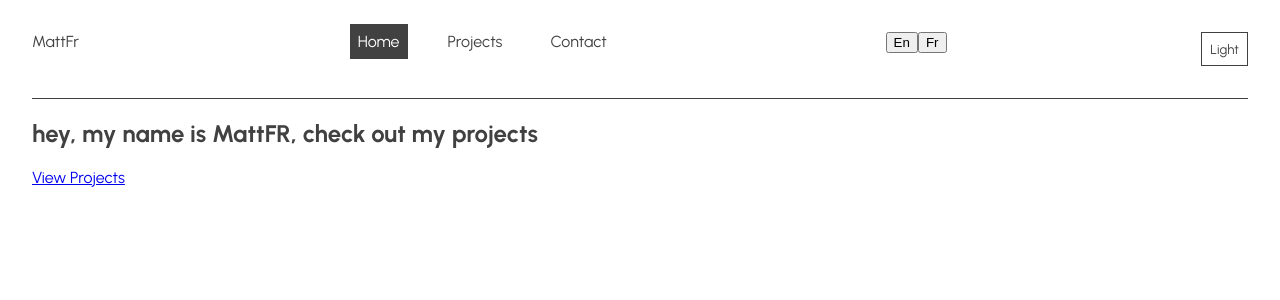
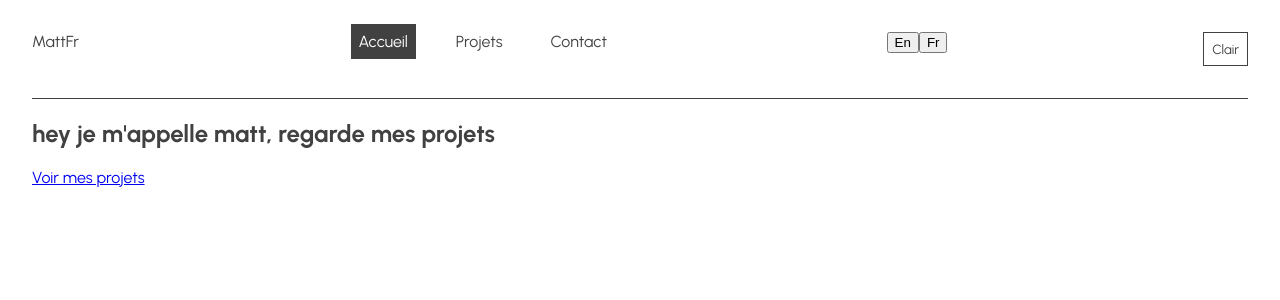
Before and after one commit to Matt-Fr/portfolio, a React (Create React App) app: page / in a window 1280 px wide. Shown: the top 300 px of the page. Built offline with nearby package versions, Linux system fonts and the light colour scheme.

Commit message:
localstorage with languages

```diff
--- a/src/components/LanguageBtn.js
+++ b/src/components/LanguageBtn.js
@@ -1,4 +1,4 @@
-import React from "react";
+import React, { useEffect } from "react";
 import { useGlobalContext } from "../context";
 
 const LanguageBtn = () => {
--- a/src/context.js
+++ b/src/context.js
@@ -3,7 +3,13 @@
 const AppContext = React.createContext();
 
 const AppProvider = ({ children }) => {
-  const [language, setLanguage] = useState("en");
+  const getStorageLanguage = () => {
+    let lang = "en";
+    lang = localStorage.getItem;
+    return lang;
+  };
+
+  const [language, setLanguage] = useState(getStorageLanguage);
 
   const writeBilingualContent = (eng, fr) => {
     if (language === "en") {
```
